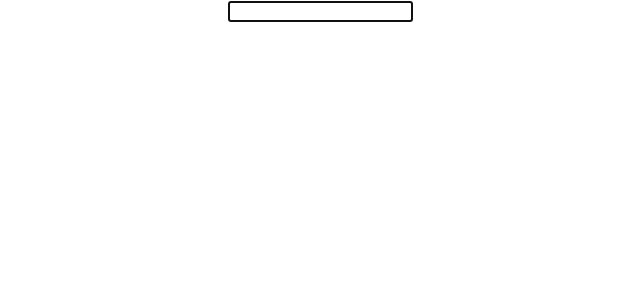
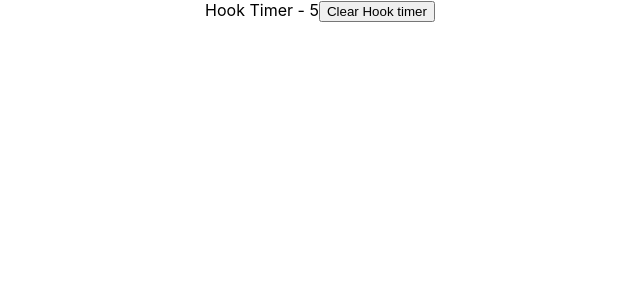
Before and after one commit to glennpck/reactPractise, a React (Create React App) app in the folder reacthook/: page / in a window 1280 px wide. Shown: the top 300 px of the page, without its empty margins (320-960 px from the left). Built offline with nearby package versions, Linux system fonts and the light colour scheme.

Commit message:
useRef for intervals

```diff
--- a/reacthook/src/App.js
+++ b/reacthook/src/App.js
@@ -21,6 +21,8 @@
 import DataFetching2 from './components/DataFetching2';
 import NewCounter from './components/NewCounter';
 import FocusInput from './components/FocusInput';
+import ClassTimer from './components/ClassTimer';
+import HookTimer from './components/HookTimer';
 
 export const UserContext = React.createContext()
 export const ChannelContext = React.createContext()
@@ -46,7 +48,9 @@
   return (
     // <CountContext.Provider value={{countState: count, countDispatch: dispatch}}>
     <div className="App">
-      <FocusInput />
+      <HookTimer />
+      {/* <ClassTimer /> */}
+      {/* <FocusInput /> */}
       {/* <NewCounter /> */}
       {/* <DataFetching2 /> */}
       {/* <DataFetching1 /> */}
--- /dev/null
+++ b/reacthook/src/components/ClassTimer.js
@@ -0,0 +1,35 @@
+import React, { Component } from 'react'
+
+class ClassTimer extends Component {
+    interval
+    constructor(props) {
+      super(props)
+
+      this.state = {
+         timer: 0
+      }
+    }
+
+    componentDidMount() {
+        this.interval = setInterval(() => {
+            this.setState(prevState => ({
+                timer: prevState.timer + 1
+            }))
+        }, 1000)
+    }
+
+    componentWillUnmount() {
+        clearInterval(this.interval)
+    }
+
+  render() {
+    return (
+      <div>
+        Class Timer - {this.state.timer}
+        <button onClick={() => clearInterval(this.interval)}>Clear Time</button>
+      </div>
+    )
+  }
+}
+
+export default ClassTimer
--- /dev/null
+++ b/reacthook/src/components/HookTimer.js
@@ -0,0 +1,25 @@
+import React, {useEffect, useRef, useState} from 'react'
+
+function HookTimer() {
+    const [timer, setTimer] = useState(0)
+
+    const intervalRef = useRef()
+
+    useEffect(() => {
+        intervalRef.current = setInterval(() => {
+            setTimer(prevTimer => prevTimer + 1)
+        }, 1000)
+        return() => {
+            clearInterval(intervalRef.current)
+        };
+    }, [])
+
+  return (
+    <div>
+      Hook Timer - {timer}
+      <button onClick={() => clearInterval(intervalRef.current)}>Clear Hook timer</button>
+    </div>
+  )
+}
+
+export default HookTimer
```
